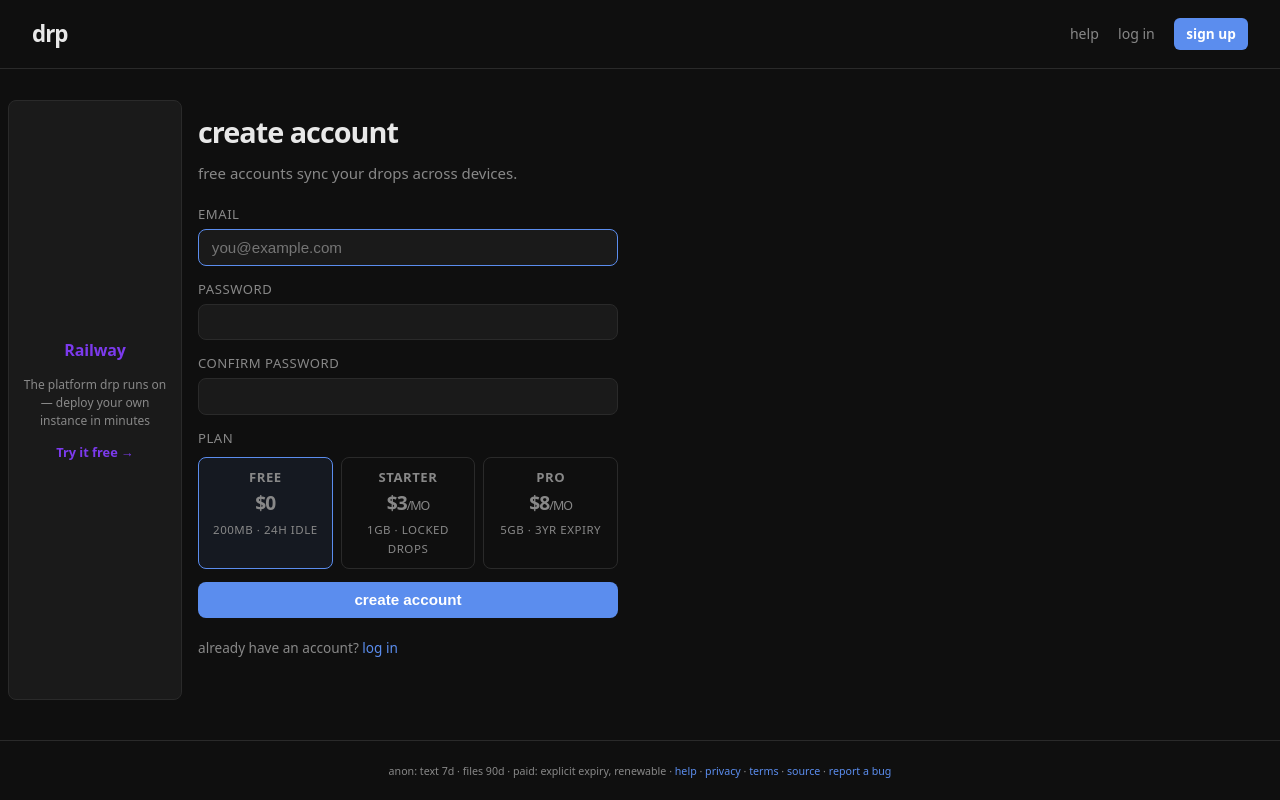
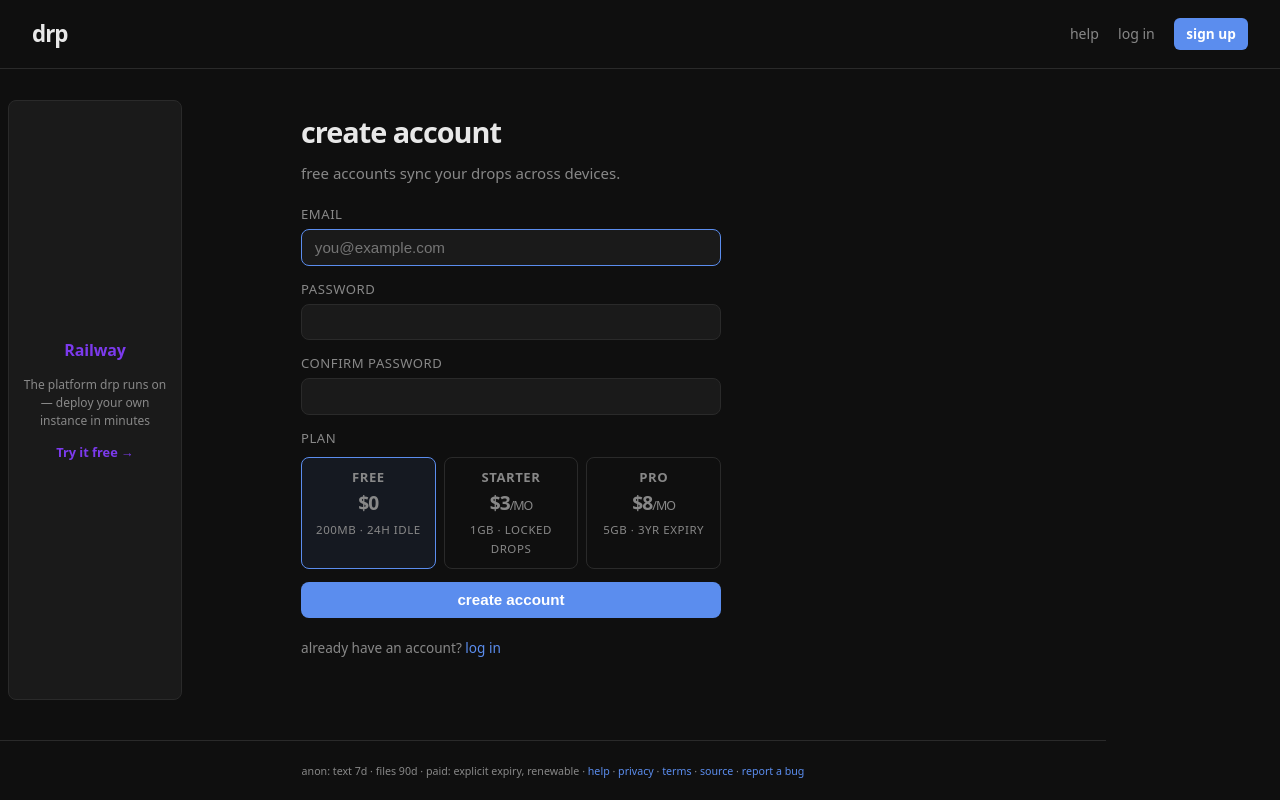
Before and after one commit to Vic-Nas/drp, a Django app: page /auth/register/ in a window 1280 px wide. Run offline with Django 5.2, Linux system fonts and the light colour scheme.

Commit message:
Fixing css

```diff
--- a/project/static/css/main.css
+++ b/project/static/css/main.css
@@ -53,12 +53,20 @@ main {
   padding: 2.5rem 1.5rem;
 }
 
-/* Rail is the left wall — push main right by the rail width so it
-   centers in the remaining space. Header and footer are unaffected. */
+/* Rail is the left wall. Pad body so everything centers in the
+   remaining space. Then explicitly cancel that padding on header
+   and footer so they stay full viewport width. */
 @media (min-width: 1000px) {
-  main {
-    margin-left: min(300px, calc((100vw - 900px) / 2 - 16px));
-    margin-right: auto;
+  body {
+    padding-left: min(300px, calc((100vw - 900px) / 2 - 16px));
+  }
+  header {
+    margin-left: calc(-1 * min(300px, calc((100vw - 900px) / 2 - 16px)));
+    width: 100vw;
+  }
+  footer {
+    margin-left: calc(-1 * min(300px, calc((100vw - 900px) / 2 - 16px)));
+    width: 100vw;
   }
 }
 
```
